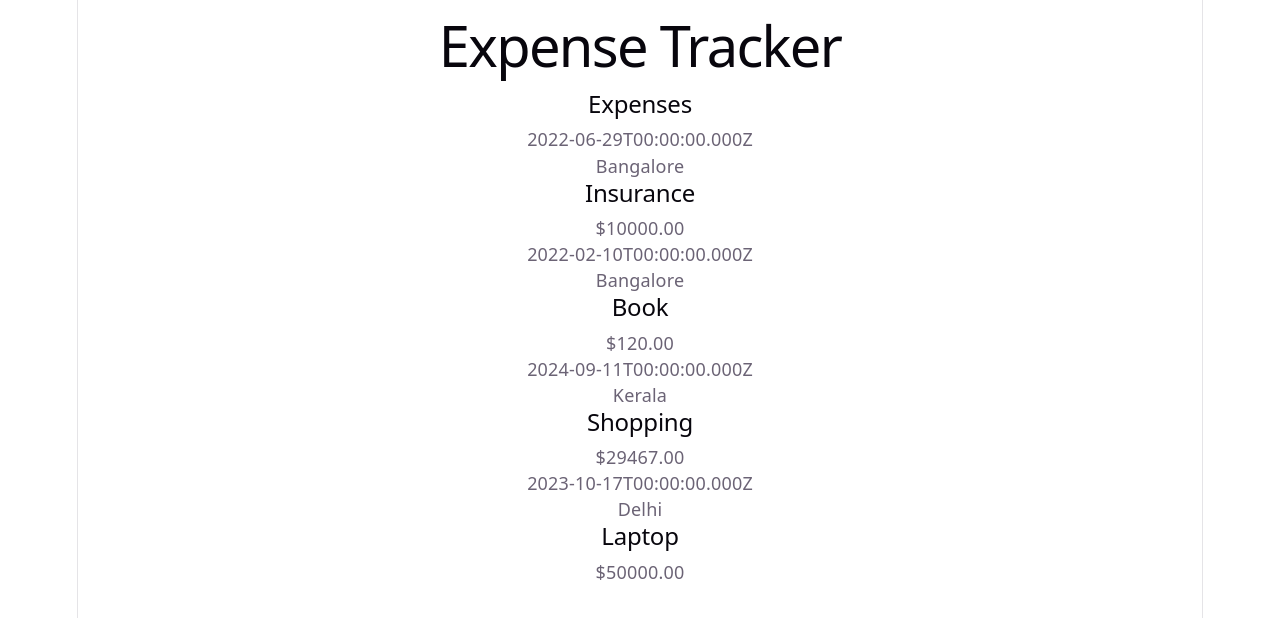
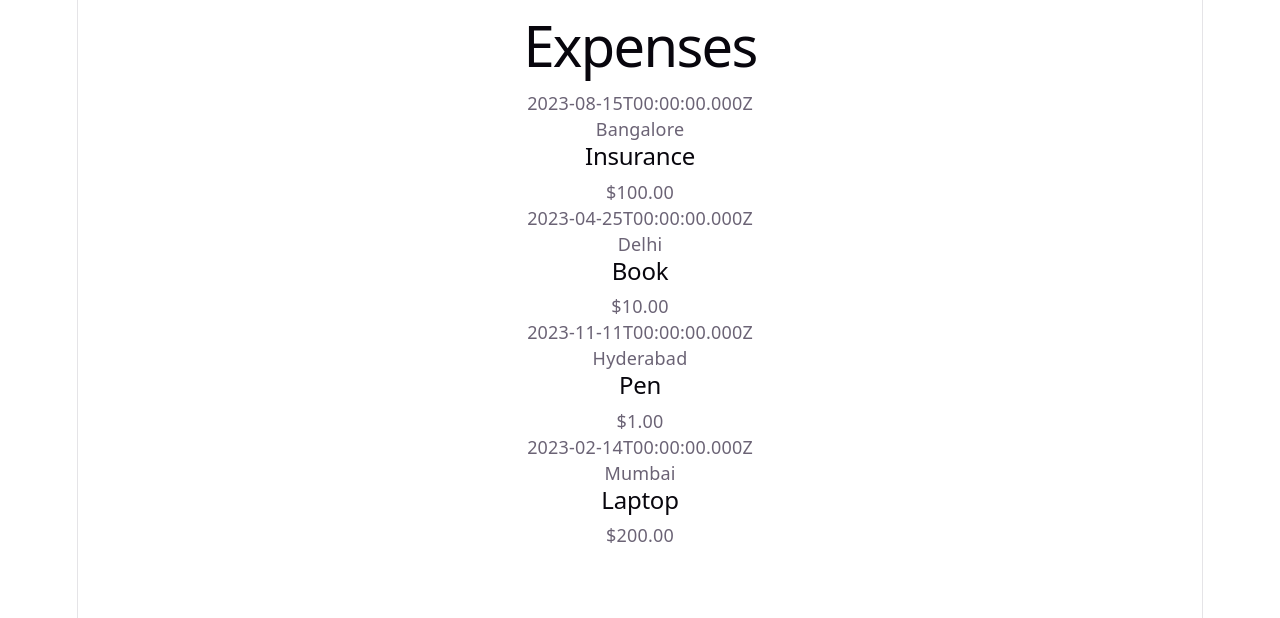
Before and after one commit to anjalei/Learning-React, a React (Vite) app: page / in a window 1280 px wide. Shown: the top 618 px of the page. Built offline with nearby package versions, Linux system fonts and the light colour scheme.

Commit message:
Reusable components

```diff
--- a/src/App.jsx
+++ b/src/App.jsx
@@ -1,36 +1,29 @@
-import ExpenseItem from "./components/ExpenseItem"
+import ExpenseItem from "./components/ExpenseItem";
 
 function App() {
+  const expenses = [
+    { id: "1", date: new Date(2023, 7, 15), title: "Insurance", price: 100, location:"Bangalore" },
+    { id: "2", date: new Date(2023, 3, 25), title: "Book", price: 10, location:"Delhi" },
+    { id: "3", date: new Date(2023, 10, 11), title: "Pen", price: 1, location:"Hyderabad" },
+    { id: "4", date: new Date(2023, 1, 14), title: "Laptop", price: 200, location:"Mumbai" },
+  ];
+
   return (
-   <div>
-    <h1>Expense Tracker</h1>
-    <h2>Expenses</h2>
-    <ExpenseItem
-      title="Insurance"
-      price={10000}
-      date={new Date(2022, 5, 29)}
-      location = "Bangalore"
-    />
-     <ExpenseItem
-      title="Book"
-      price={120}
-      date={new Date(2022, 1, 10)}
-      location = "Bangalore"
-    />
-     <ExpenseItem
-      title="Shopping"
-      price={29467}
-      date={new Date(2024, 8, 11)}
-      location = "Kerala"
-    />
-     <ExpenseItem
-      title="Laptop"
-      price={50000}
-      date={new Date(2023, 9, 17)}
-      location = "Delhi"
-    />
-   </div>
-  )
+    <div>
+      <h1>Expenses</h1>
+      {expenses.map((expense) => {
+        return (
+          <ExpenseItem
+            key={expense.id}
+            date={expense.date}
+            title={expense.title}
+            price={expense.price}
+            location={expense.location}
+          ></ExpenseItem>
+        );
+      })}
+    </div>
+  );
 }
 
-export default App
+export default App;
```
